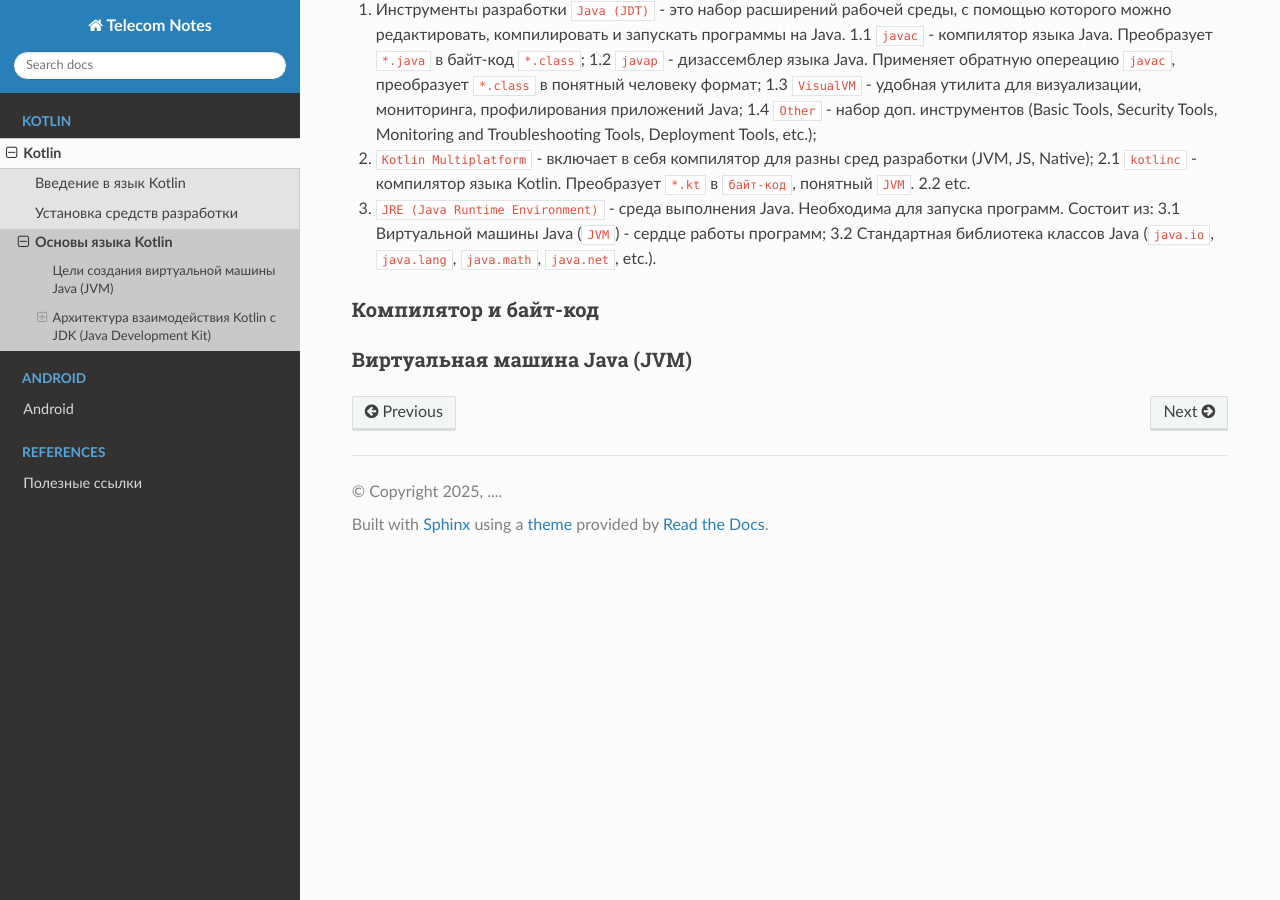
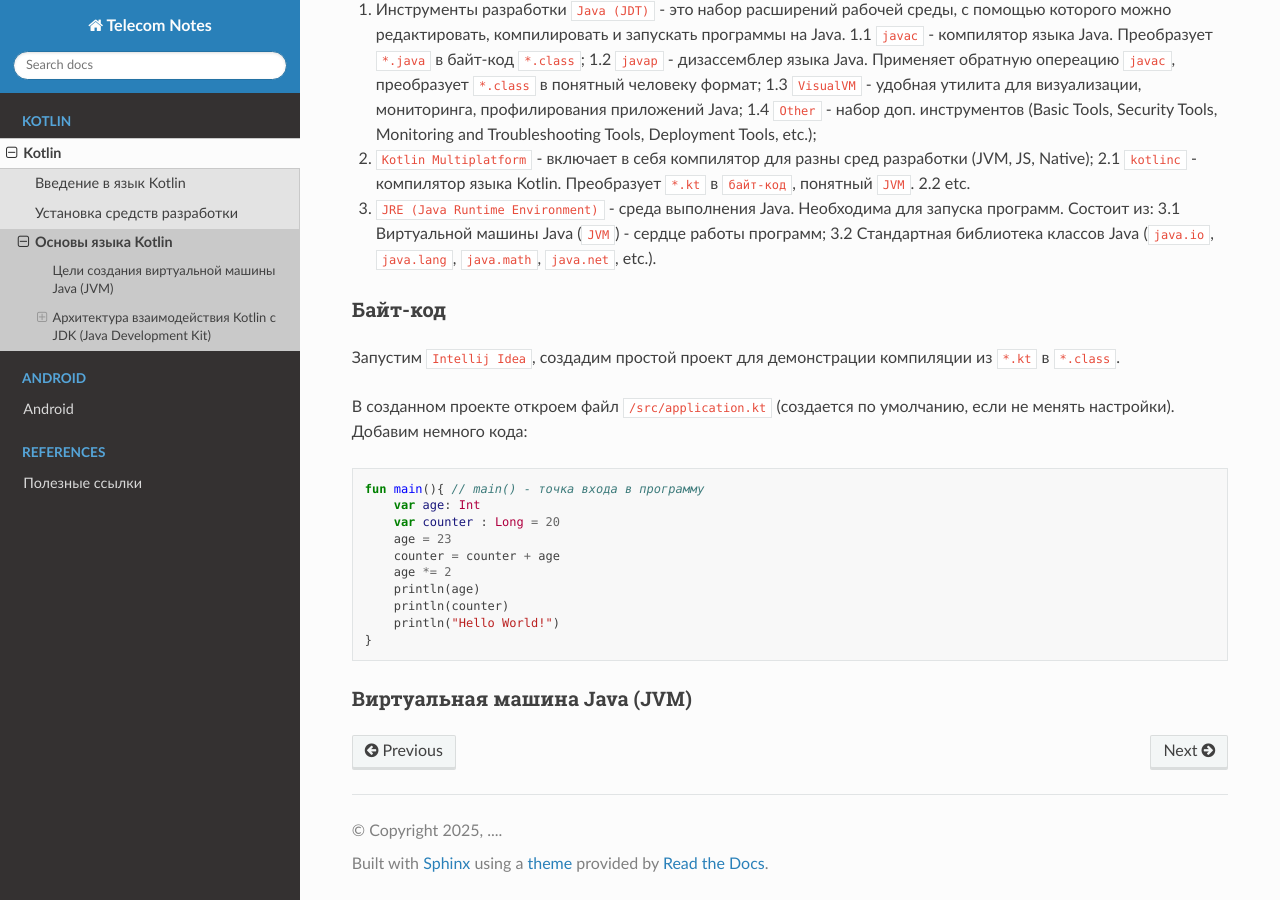
Before and after one commit to TelecomDep/notes, a Sphinx documentation site: the page built from docs/source/Kotlin/02_basics_compile_jvm.md, in a window 1280 px wide and 900 px high, scrolled down 2463 px. Built offline with Sphinx 7.4.7 and the Read the Docs theme 3.1.0, drawn with Linux system fonts in a browser that asks for light colours.

Commit message:
unreleased update

````diff
--- a/docs/source/Kotlin/02_basics_compile_jvm.md
+++ b/docs/source/Kotlin/02_basics_compile_jvm.md
@@ -48,7 +48,24 @@ JVM может быть установлена на любую операцио
 3.1 Виртуальной машины Java (`JVM`) - сердце работы программ;
 3.2 Стандартная библиотека классов Java (`java.io`, `java.lang`, `java.math`, `java.net`, etc.).
 
-### Компилятор и байт-код
+### Байт-код
+
+Запустим `Intellij Idea`, создадим простой проект для демонстрации компиляции из `*.kt` в `*.class`.
+
+В созданном проекте откроем файл `/src/application.kt` (создается по умолчанию, если не менять настройки). Добавим немного кода:
+
+```kotlin
+fun main(){ // main() - точка входа в программу
+    var age: Int
+    var counter : Long = 20
+    age = 23
+    counter = counter + age
+    age *= 2
+    println(age)
+    println(counter)
+    println("Hello World!")
+}
+```
 
 ### Виртуальная машина Java (JVM)
 
````
